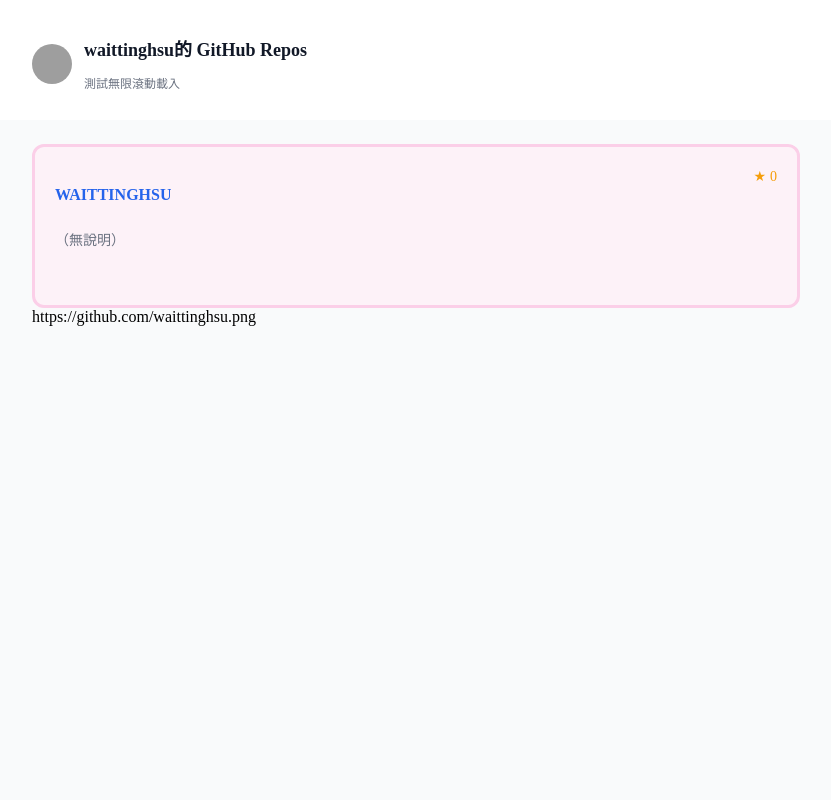
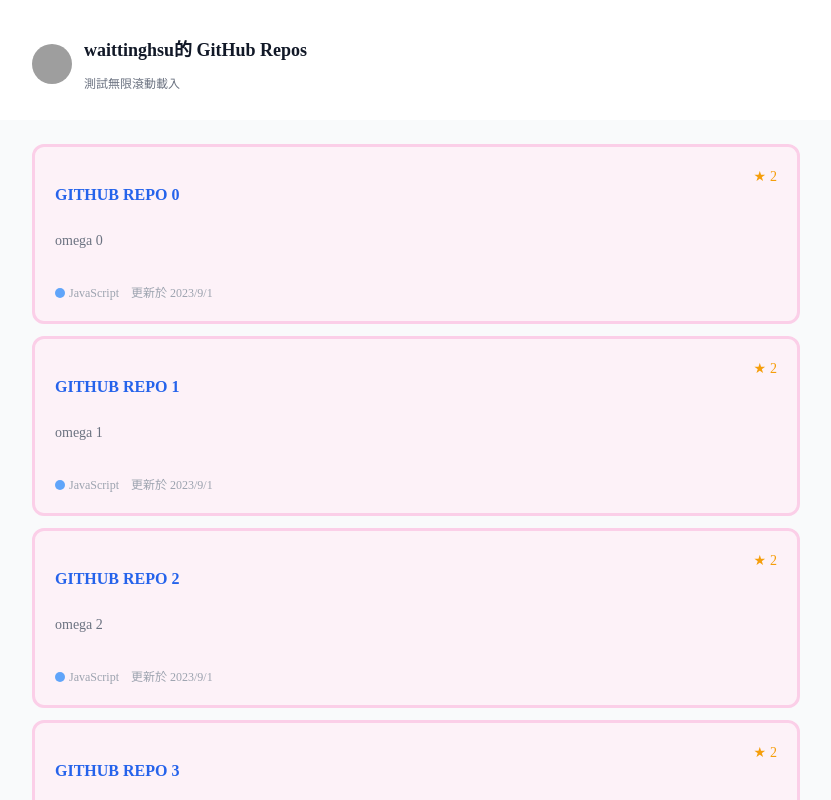
Before and after one commit to waittinghsu/smartauto-nuxt-app, a Nuxt app: page / in a window 1280 px wide. Shown: the top 800 px of the page, without its empty margins (224-1055 px from the left). Built offline with nearby package versions, Linux system fonts and the light colour scheme; grey boxes are pictures that could not be loaded.

Commit message:
Add mock GitHub repos and bind data to RepoCard components

```diff
--- a/components/RepoCard.vue
+++ b/components/RepoCard.vue
@@ -7,7 +7,7 @@
 </script>
 
 <template>
-  <!--  :href="repo.html_url" -->
+  <!-- 名字 星星數量  說明 更新時間 使用語言 repo網址 -->
   <a
     target="_blank"
     rel="noopener noreferrer"
--- a/pages/index.vue
+++ b/pages/index.vue
@@ -1,10 +1,22 @@
 <script setup lang="ts">
-const sentinel = ref<HTMLElement | null>(null)
+import type { GithubRepo } from '~/types/github'
+
+const sentinel = ref<HTMLElement | null>(null) // 用來辨識 底部觸發 更新
 const dropdown = ref<HTMLElement | null>(null)
 const users: string[] = ['waittinghsu', 'yyx990803']
 const open = ref(false)
 const showUser = ref<string>('waittinghsu')
-
+const repos = ref<GithubRepo[]>(Array.from({ length: 10 }).map((_, i) => {
+  return {
+    id: i,
+    name: `GitHub Repo ${i}`,
+    language: 'JavaScript',
+    updated_at: '2023-09-01T12:00:00Z',
+    stargazers_count: 2,
+    description: `omega ${i}`,
+    fork: false,
+  } as GithubRepo
+}))
 const avatar = computed(() => {
   return `https://github.com/${showUser.value}.png`
 })
@@ -43,7 +55,7 @@
     <main class="max-w-3xl mx-auto px-4 py-6">
       <div class="flex flex-col gap-3">
         <RepoCard
-          v-for="repo in [{}]"
+          v-for="repo in repos"
           :key="repo.id"
           :repo="repo"
         />
```
